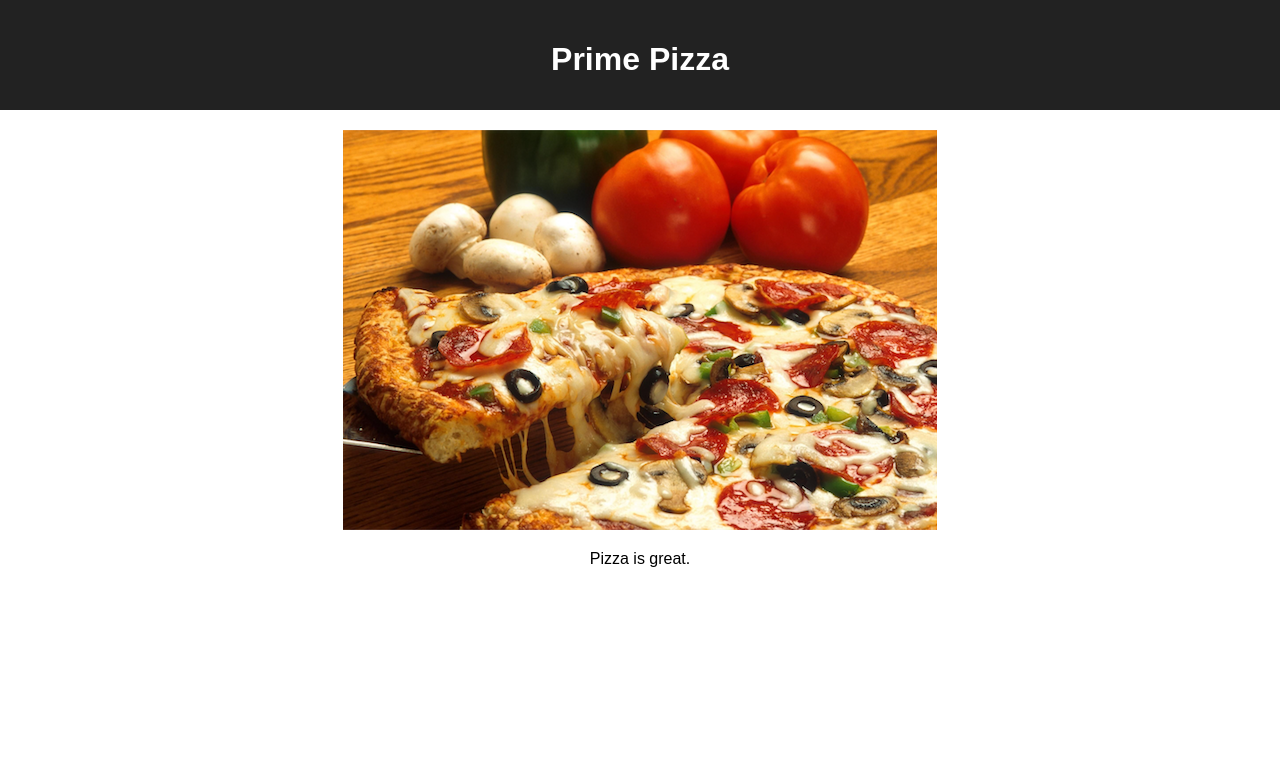
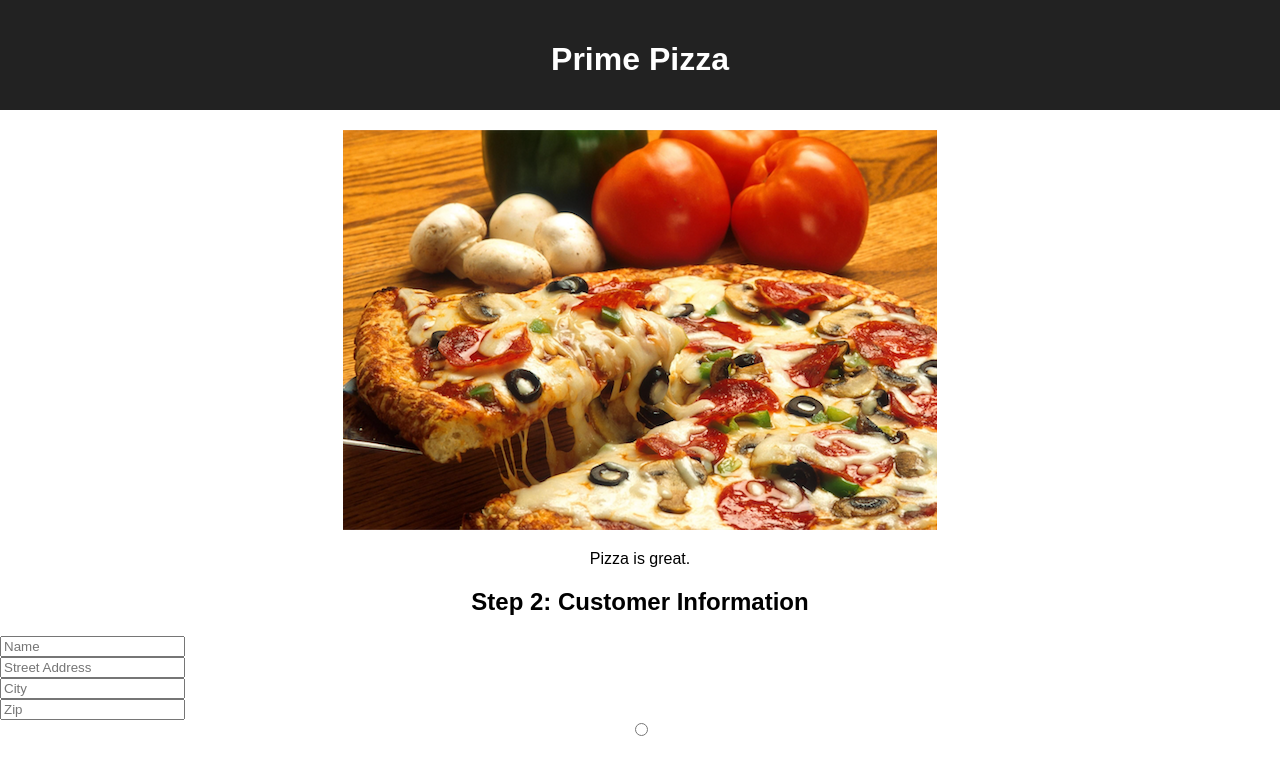
Before and after one commit to blingusblongus/redux-pizza-parlor, a React (Create React App) app: page /admin in a window 1280 px wide. Shown: the top 774 px of the page. Built offline with nearby package versions, Linux system fonts and the light colour scheme.

Commit message:
Form set up except for radio

```diff
--- a/src/components/App/App.jsx
+++ b/src/components/App/App.jsx
@@ -1,6 +1,7 @@
 import React from 'react';
 import axios from 'axios';
 import './App.css';
+import CustomerInfoForm from '../CustomerInfoForm/CustomerInfoForm';
 
 function App() {
 
@@ -12,6 +13,7 @@ function App() {
 
       <img src='images/pizza_photo.png' />
       <p>Pizza is great.</p>
+      <CustomerInfoForm />
 
     </div>
   );
--- a/src/components/CustomerInfoForm/CustomerInfoForm.css
+++ b/src/components/CustomerInfoForm/CustomerInfoForm.css
@@ -0,0 +1,3 @@
+.input {
+    display: block;
+}
--- a/src/components/CustomerInfoForm/CustomerInfoForm.jsx
+++ b/src/components/CustomerInfoForm/CustomerInfoForm.jsx
@@ -0,0 +1,46 @@
+import { useState } from "react";
+import './CustomerInfoForm.css';
+
+function CustomerInfoForm(props) {
+    const [name, setName] = useState('');
+    const [city, setCity] = useState('');
+    const [address, setAddress] = useState('');
+    const [zip, setZip] = useState('');
+
+    //This will need to obtain the cart info,
+    //combine it with the form info,
+    //and DISPATCH it to the order reducer
+    const handleSubmit = () => {
+
+
+    }
+
+    return (
+        <div>
+            <h2>Step 2: Customer Information</h2>
+            <form onSubmit={handleSubmit}>
+                <div>
+                    <input className="input" type="text" placeholder="Name"
+                    onChange={(e) => setName(e.target.value)}
+                    value={name}></input>
+                    <input className="input" type="text"
+                    placeholder="Street Address"
+                    value={address}
+                    onChange={(e) => setAddress(e.target.value)}></input>
+                    <input className="input" type="text" placeholder="City"
+                    onChange={(e) => setCity(e.target.value)}
+                    value={city}></input>
+                    <input className="input" type="text" placeholder="Zip"
+                    onChange={(e) => setZip(e.target.value)}
+                    value={zip}></input>
+                </div>
+                <div>
+                    <input type="radio"></input>
+                </div>
+            </form>
+        </div>
+    )
+}
+
+
+export default CustomerInfoForm;
```
